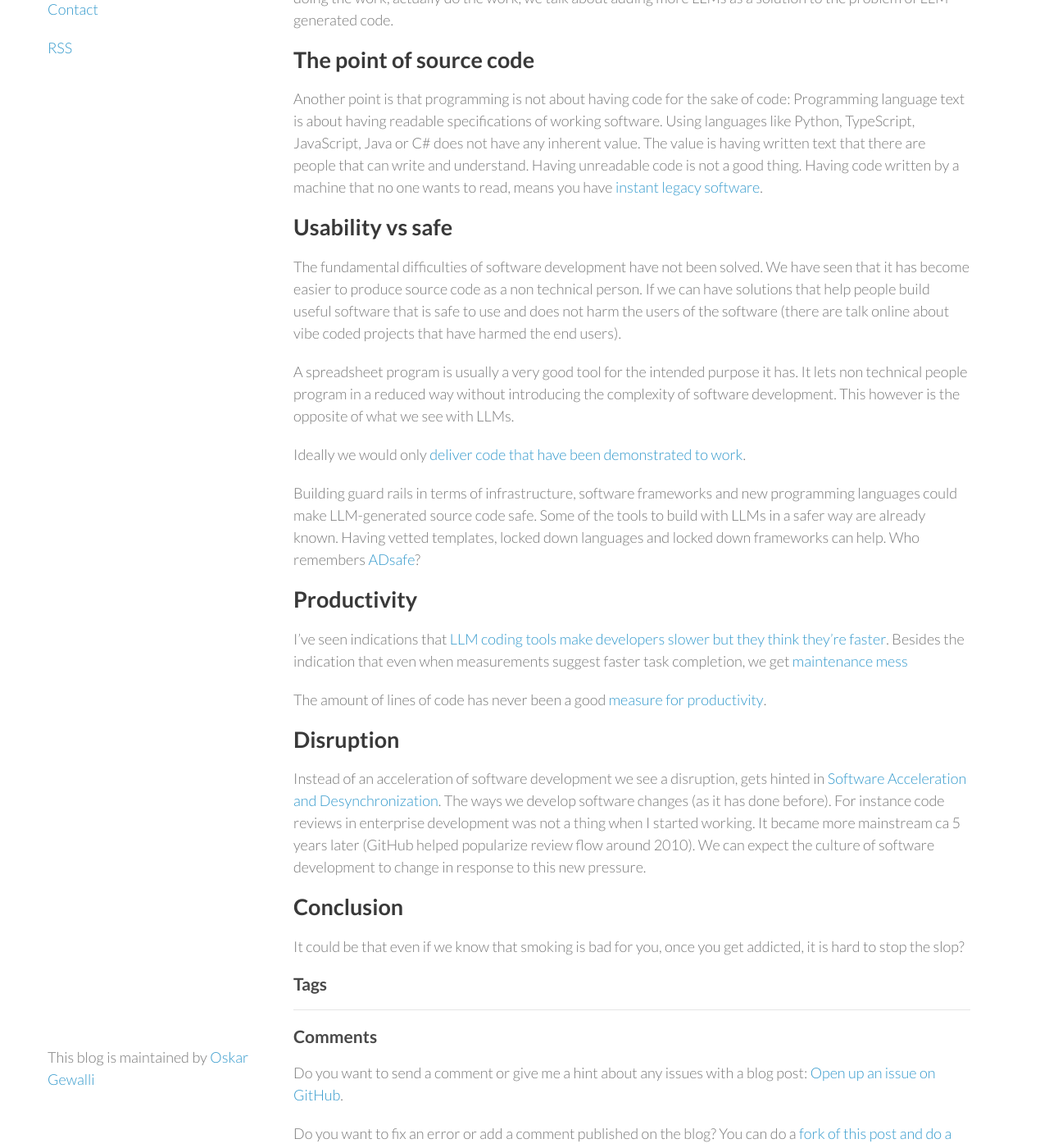
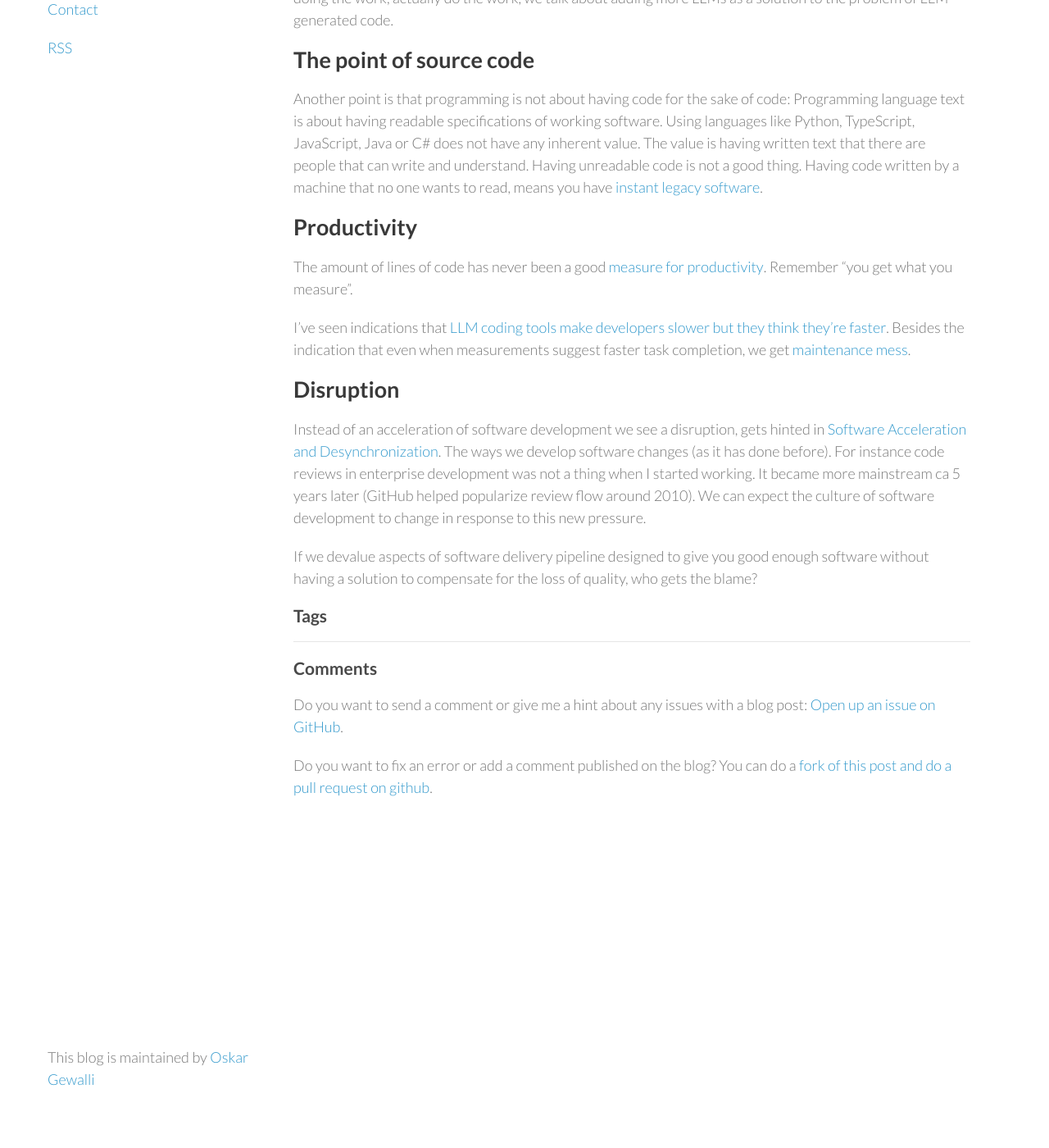
Before and after one commit to wallymathieu/assertfail, a Jekyll site: the page built from _posts/2026-01-06-Devaluation-of-work.md, in a window 1280 px wide and 1400 px high, scrolled down 252 px. Shown: the whole window at 82% size. Built offline with Jekyll 4.4.1, drawn with Linux system fonts in a browser that asks for light colours; nearby versions of some CDN libraries.

Commit message:
who gets the blame?

```diff
--- a/_posts/2026-01-06-Devaluation-of-work.md
+++ b/_posts/2026-01-06-Devaluation-of-work.md
@@ -10,26 +10,14 @@ I have talked to multiple developers that have told me about getting LLM-generat
 
 Another point is that programming is not about having code for the sake of code: Programming language text is about having readable specifications of working software. Using languages like Python, TypeScript, JavaScript, Java or C# does not have any inherent value. The value is having written text that there are people that can write and understand. Having unreadable code is not a good thing. Having code written by a machine that no one wants to read, means you have [instant legacy software](https://codemanship.wordpress.com/2025/09/30/comprehension-debt-the-ticking-time-bomb-of-llm-generated-code/).
 
-## Usability vs safe
-
-The fundamental difficulties of software development have not been solved. We have seen that it has become easier to produce source code as a non technical person. If we can have solutions that help people build useful software that is safe to use and does not harm the users of the software (there are talk online about vibe coded projects that have harmed the end users).
-
-A spreadsheet program is usually a very good tool for the intended purpose it has. It lets non technical people program in a reduced way without introducing the complexity of software development. This however is the opposite of what we see with LLMs.
-
-Ideally we would only [deliver code that have been demonstrated to work](https://simonwillison.net/2025/Dec/18/code-proven-to-work/).
-
-Building guard rails in terms of infrastructure, software frameworks and new programming languages could make LLM-generated source code safe. Some of the tools to build with LLMs in a safer way are already known. Having vetted templates, locked down languages and locked down frameworks can help. Who remembers [ADsafe](https://github.com/douglascrockford/ADsafe)?
-
 ## Productivity
 
-I've seen indications that [LLM coding tools make developers slower but they think they're faster](https://www.theregister.com/2025/07/11/ai_code_tools_slow_down/). Besides the indication that even when measurements suggest faster task completion, we get [maintenance mess](https://web.archive.org/web/20240624133953/https://visualstudiomagazine.com/articles/2024/01/25/copilot-research.aspx)
+The amount of lines of code has never been a good [measure for productivity](https://blog.ploeh.dk/2025/09/22/its-striking-so-quickly-the-industry-forgets-that-lines-of-code-isnt-a-measure-of-productivity/). Remember "you get what you measure".
 
-The amount of lines of code has never been a good [measure for productivity](https://blog.ploeh.dk/2025/09/22/its-striking-so-quickly-the-industry-forgets-that-lines-of-code-isnt-a-measure-of-productivity/).
+I've seen indications that [LLM coding tools make developers slower but they think they're faster](https://www.theregister.com/2025/07/11/ai_code_tools_slow_down/). Besides the indication that even when measurements suggest faster task completion, we get [maintenance mess](https://web.archive.org/web/20240624133953/https://visualstudiomagazine.com/articles/2024/01/25/copilot-research.aspx).
 
 ## Disruption
 
 Instead of an acceleration of software development we see a disruption, gets hinted in [Software Acceleration and Desynchronization](https://ferd.ca/software-acceleration-and-desynchronization.html). The ways we develop software changes (as it has done before). For instance code reviews in enterprise development was not a thing when I started working. It became more mainstream ca 5 years later (GitHub helped popularize review flow around 2010). We can expect the culture of software development to change in response to this new pressure.
 
-## Conclusion
-
-It could be that even if we know that smoking is bad for you, once you get addicted, it is hard to stop the slop?
+If we devalue aspects of software delivery pipeline designed to give you good enough software without having a solution to compensate for the loss of quality, who gets the blame?
```
